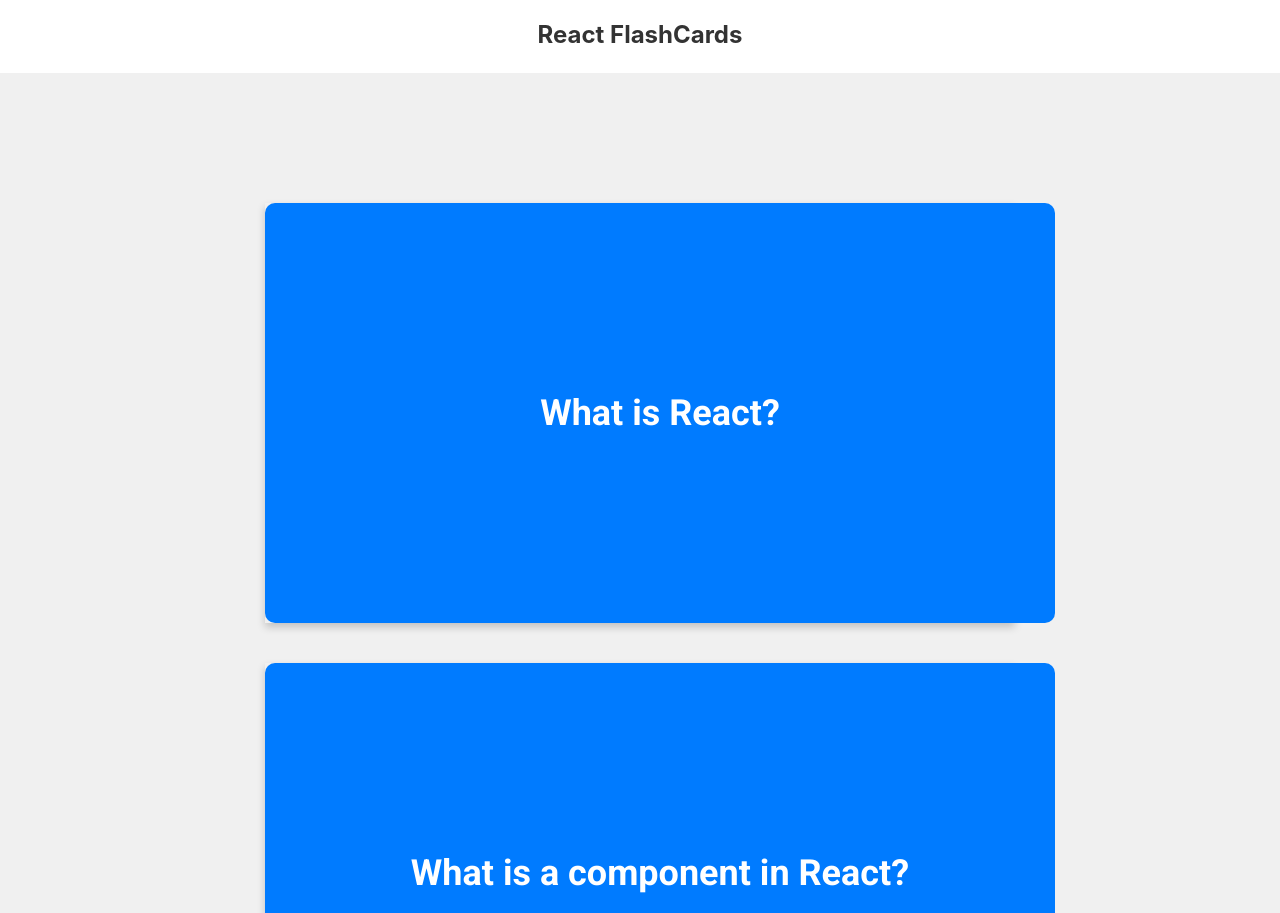
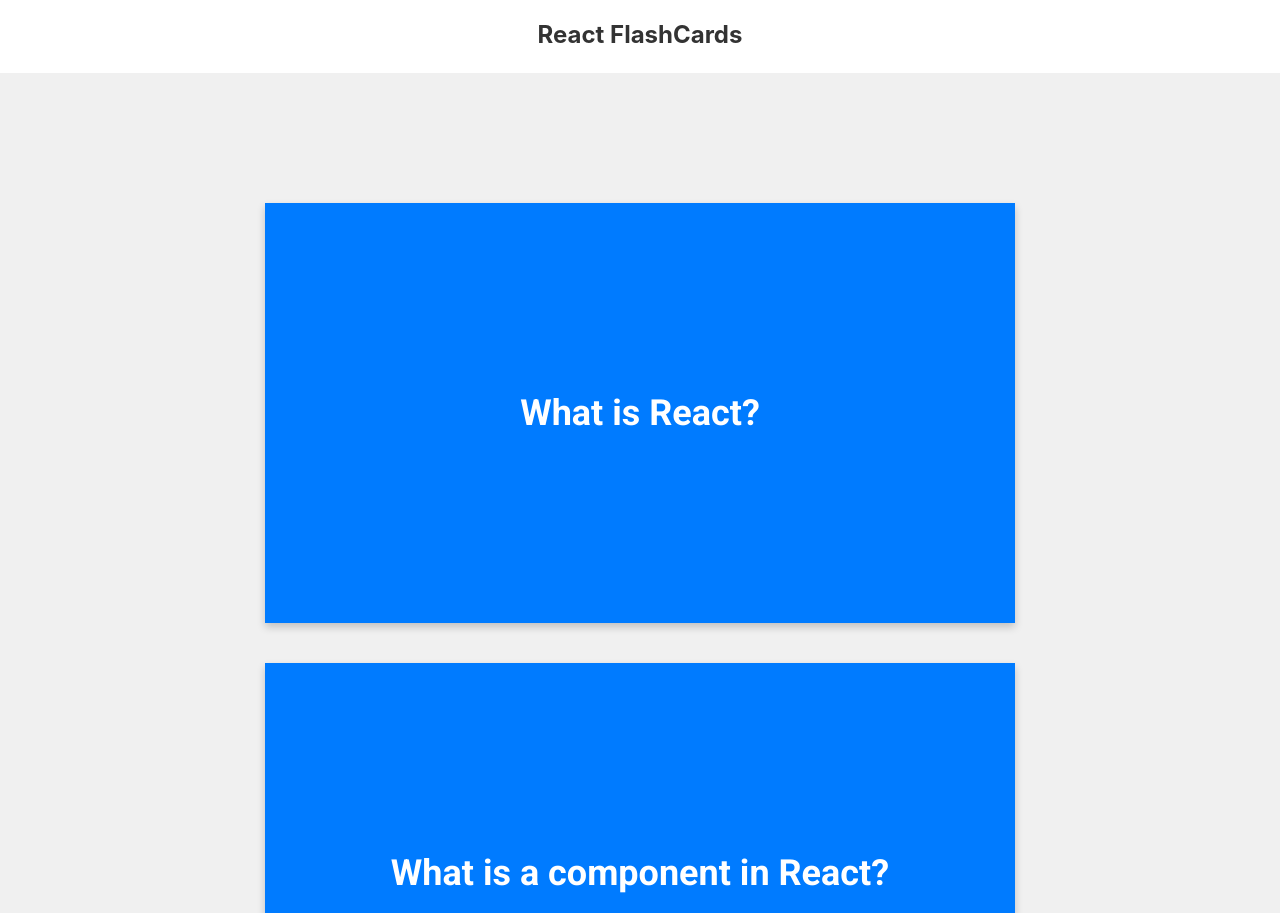
Before and after one commit to hectoraltamira1ai/tutor-app, a React (Create React App) app: page / in a window 1280 px wide. Built offline with nearby package versions, Linux system fonts and the light colour scheme.

Commit message:
padding adjustments

```diff
--- a/src/App.css
+++ b/src/App.css
@@ -111,7 +111,6 @@
 .card-front, .card-back {
   width: 100%;
   height: 100%;
-  border-radius: 10px;
   position: absolute;
   backface-visibility: hidden;
   display: flex;
@@ -119,7 +118,6 @@
   align-items: center;
   font-size: 24px;
   color: white;
-  padding: 0px 1.25rem; /* Add padding to the front and back of the cards */
   font-family: 'Roboto', sans-serif; /* Add Roboto font-family */
   font-weight: 400; /* Set lower font-weight */
 }
--- a/styles.css
+++ b/styles.css
@@ -17,6 +17,7 @@ body {
     box-shadow: 0 4px 8px rgba(0, 0, 0, 0.2); /* Add shadow to the cards */
     font-family: 'Roboto', sans-serif; /* Add Roboto font-family */
     font-weight: 400; /* Set lower font-weight */
+    margin: 0 auto; /* Center the card horizontally */
 }
 
 .card-inner {
```
